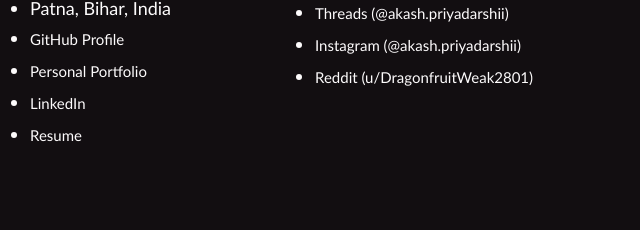
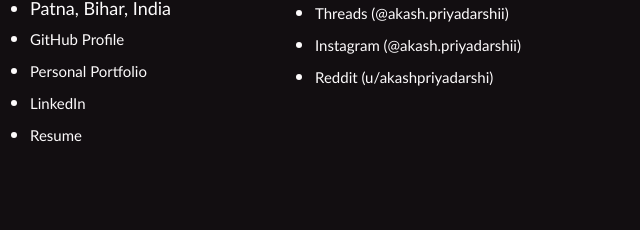
Before and after one commit to AkashPriyadarshii/jev-superpowers, a plain HTML site: page site/index.html in a window 1280 px wide. Shown: the part 6027-6257 px from the top of the page, 640-1280 px from the left. Drawn offline with Linux system fonts and the light colour scheme.

Commit message:
chore: update social links to reddit akashpriyadarshi [skip ci]

```diff
--- a/site/index.html
+++ b/site/index.html
@@ -474,7 +474,7 @@ pwsh ./install.ps1</code></pre>
           <li><a href="https://x.com/Akash__ydv001" rel="noopener">X / Twitter (@Akash__ydv001)</a></li>
           <li><a href="https://www.threads.net/@akash.priyadarshii" rel="noopener">Threads (@akash.priyadarshii)</a></li>
           <li><a href="https://www.instagram.com/akash.priyadarshii/" rel="noopener">Instagram (@akash.priyadarshii)</a></li>
-          <li><a href="https://reddit.com/user/DragonfruitWeak2801" rel="noopener">Reddit (u/DragonfruitWeak2801)</a></li>
+          <li><a href="https://reddit.com/user/akashpriyadarshi" rel="noopener">Reddit (u/akashpriyadarshi)</a></li>
         </ul>
       </div>
     </div>
```
Also changed, not shown: site/about.html (+1 -1 lines), site/contact.html (+1 -1 lines), site/hooks.html (+1 -1 lines), site/lexicon.html (+1 -1 lines), site/matrix.html (+1 -1 lines), site/privacy.html (+1 -1 lines), site/system-one.html (+1 -1 lines), site/telemetry.html (+1 -1 lines), site/workflows.html (+1 -1 lines), 1 other file.
